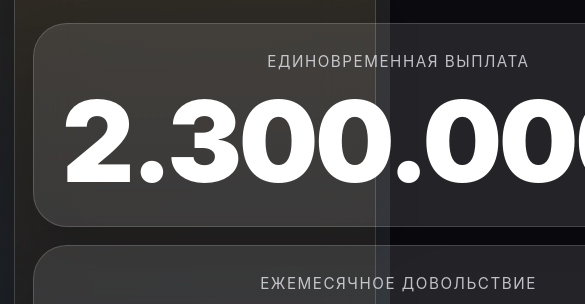
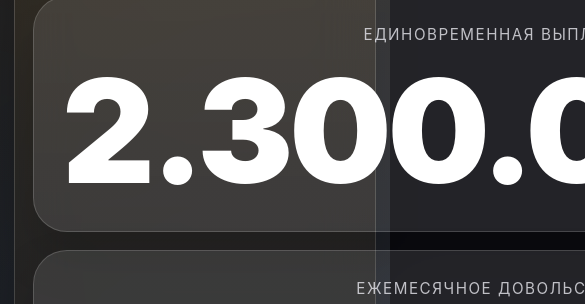
Before and after one commit to revol-ilol/examplesite, a website: page public/index.html in a window 390 px wide. Shown: the part 515-819 px from the top of the page, 585 px wide, since content can reach past the window. Drawn offline with Linux system fonts and the light colour scheme.

Commit message:
9rem try

```diff
--- a/public/styles.css
+++ b/public/styles.css
@@ -450,7 +450,7 @@ textarea {
   }
 
   .offer-card-value {
-    font-size: 7rem !important;
+    font-size: 9rem !important;
     line-height: 1.01;
   }
 }
@@ -490,7 +490,7 @@ textarea {
   }
 
   .offer-card-value {
-    font-size: 7rem !important;
+    font-size: 9rem !important;
     line-height: 1.01;
   }
 
@@ -535,7 +535,7 @@ textarea {
   }
 
   .offer-card-value {
-    font-size: 7rem !important;
+    font-size: 9rem !important;
     line-height: 1.01;
   }
 
@@ -550,6 +550,6 @@ textarea {
 
 /* Force larger payout numbers on all mobile browsers via UA detection */
 body.mobile-browser .offer-card-value {
-  font-size: 7rem !important;
+  font-size: 9rem !important;
   line-height: 1.01;
 }
```
